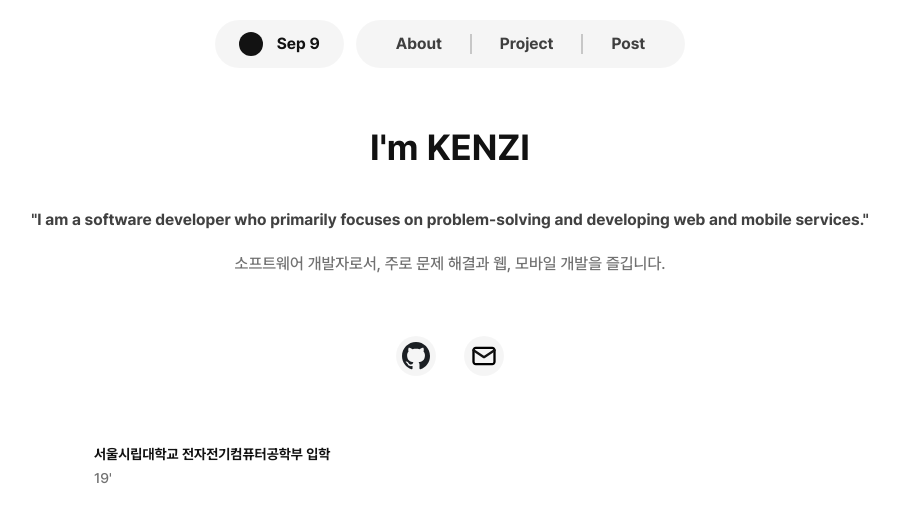
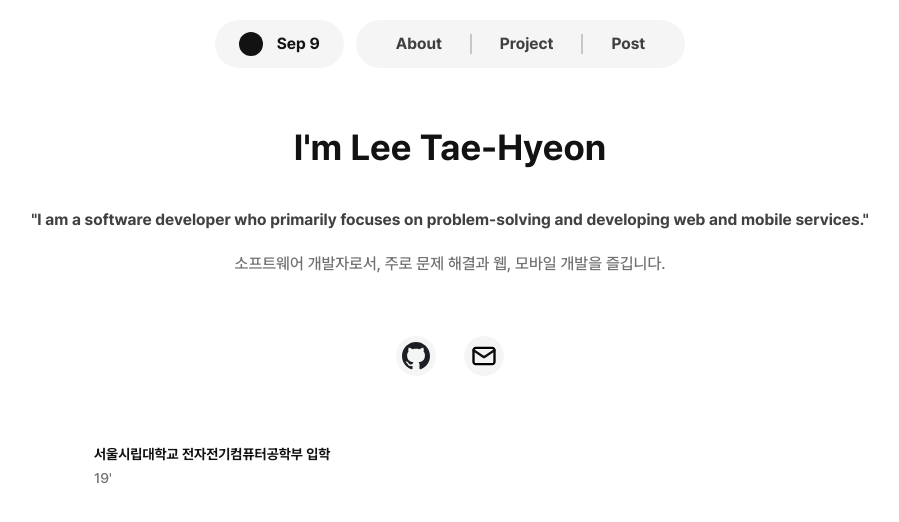
Before and after one commit to e-tae-hyeon/lth-blog, a Next.js app: page /about in a window 1280 px wide. Shown: the top 522 px of the page, without its empty margins (190-1089 px from the left). Built offline with nearby package versions, Linux system fonts and the light colour scheme.

Commit message:
feat: 추가 이름 및 이메일

```diff
--- a/src/app/about/page.tsx
+++ b/src/app/about/page.tsx
@@ -5,7 +5,7 @@ import React from "react";
 
 function AboutPage() {
   return (
-    <main className="mx-auto max-w-[1024px] p-5">
+    <main className="page">
       <section className="flex flex-col gap-10 p-5 text-center">
         <h1 className="title">I'm {NICKNAME}</h1>
 
--- a/src/common/constant.ts
+++ b/src/common/constant.ts
@@ -1,5 +1,5 @@
-export const NICKNAME = "KENZI";
+export const NICKNAME = "Lee Tae-Hyeon";
 
 export const URI_GITHUB = "https://github.com/e-tae-hyeon";
 
-export const EMAIL = "johtta888@naver.com";
+export const EMAIL = "lthxd0729@gmail.com";
--- a/src/common/styles/globals.css
+++ b/src/common/styles/globals.css
@@ -38,4 +38,8 @@
   .caption {
     @apply font-medium text-xs text-text100;
   }
+
+  .page {
+    @apply mx-auto max-w-5xl p-5;
+  }
 }
```
